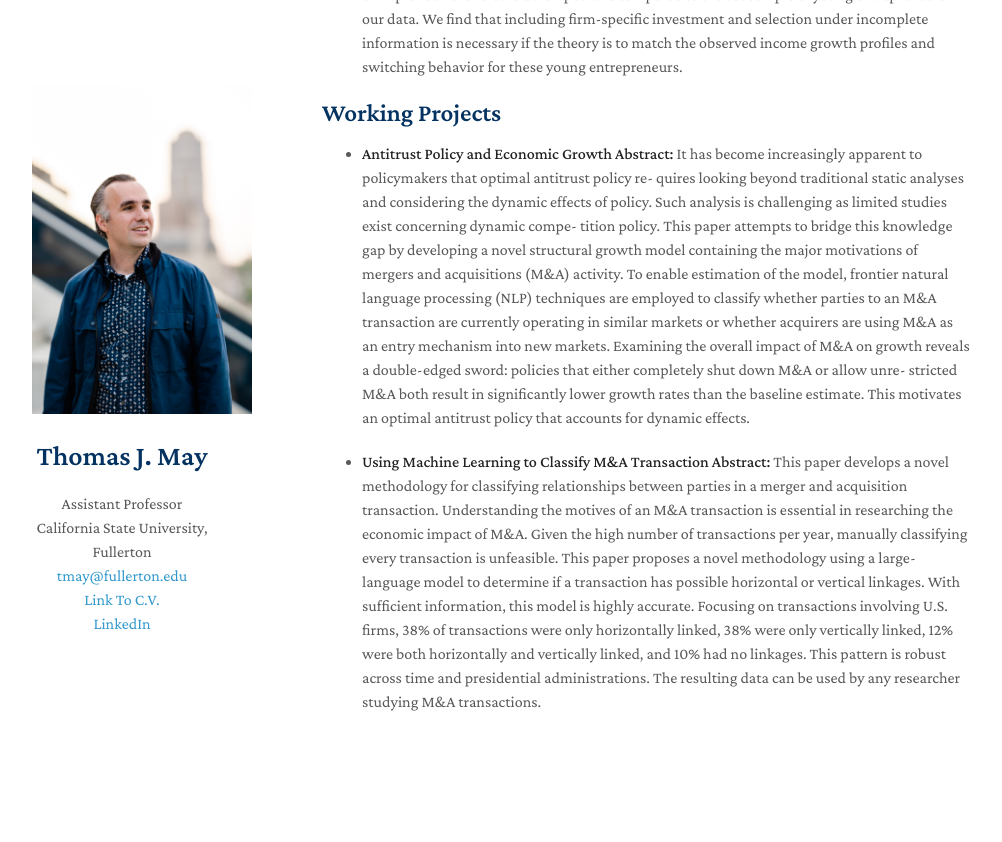
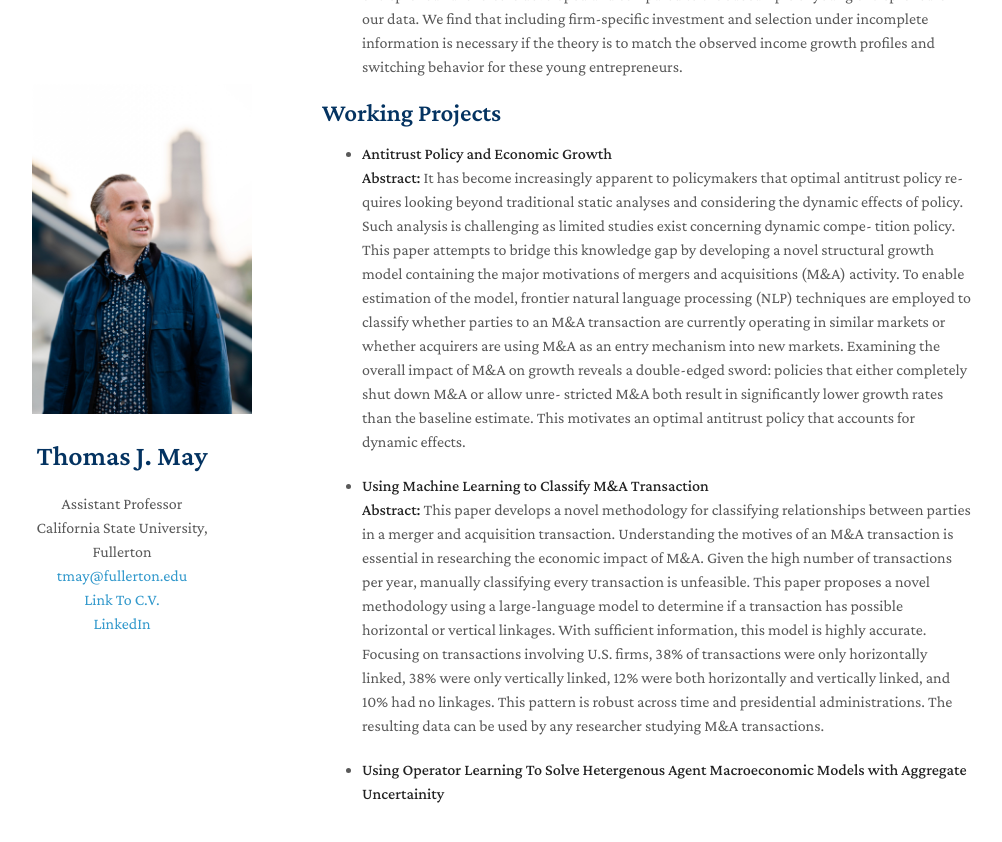
Before and after one commit to MayEcon/mayecon.github.io, a Jekyll site: the page built from index.md, in a window 1280 px wide and 900 px high, scrolled down 668 px. Shown: the top 842 px of the window, without its empty margins (148-1150 px from the left). Built offline with Jekyll 4.4.1, drawn with Linux system fonts in a browser that asks for light colours; nearby versions of some CDN libraries; a style sheet for code colours, icons or effects is not loaded; our own code applies the rules of GitHub Pages for plain Markdown files; before the commit the page ends 1476 px from its top, so only the background shows below that.

Commit message:
Update index.md

```diff
--- a/index.md
+++ b/index.md
@@ -19,8 +19,10 @@ I am an assistant professor at California State University, Fullerton and a Proj
 
 ## Working Projects
 
-- **Antitrust Policy and Economic Growth**
+- **Antitrust Policy and Economic Growth**<br>
   **Abstract:** It has become increasingly apparent to policymakers that optimal antitrust policy re- quires looking beyond traditional static analyses and considering the dynamic effects of policy. Such analysis is challenging as limited studies exist concerning dynamic compe- tition policy. This paper attempts to bridge this knowledge gap by developing a novel structural growth model containing the major motivations of mergers and acquisitions (M&A) activity. To enable estimation of the model, frontier natural language processing (NLP) techniques are employed to classify whether parties to an M&A transaction are currently operating in similar markets or whether acquirers are using M&A as an entry mechanism into new markets. Examining the overall impact of M&A on growth reveals a double-edged sword: policies that either completely shut down M&A or allow unre- stricted M&A both result in significantly lower growth rates than the baseline estimate. This motivates an optimal antitrust policy that accounts for dynamic effects.
 
-- **Using Machine Learning to Classify M&A Transaction**
+- **Using Machine Learning to Classify M&A Transaction**<br>
   **Abstract:** This paper develops a novel methodology for classifying relationships between parties in a merger and acquisition transaction. Understanding the motives of an M&A transaction is essential in researching the economic impact of M&A. Given the high number of transactions per year, manually classifying every transaction is unfeasible. This paper proposes a novel methodology using a large-language model to determine if a transaction has possible horizontal or vertical linkages. With sufficient information, this model is highly accurate. Focusing on transactions involving U.S. firms, 38% of transactions were only horizontally linked, 38% were only vertically linked, 12% were both horizontally and vertically linked, and 10% had no linkages. This pattern is robust across time and presidential administrations. The resulting data can be used by any researcher studying M&A transactions.
+
+- **Using Operator Learning To Solve Hetergenous Agent Macroeconomic Models with Aggregate Uncertainity**
```
